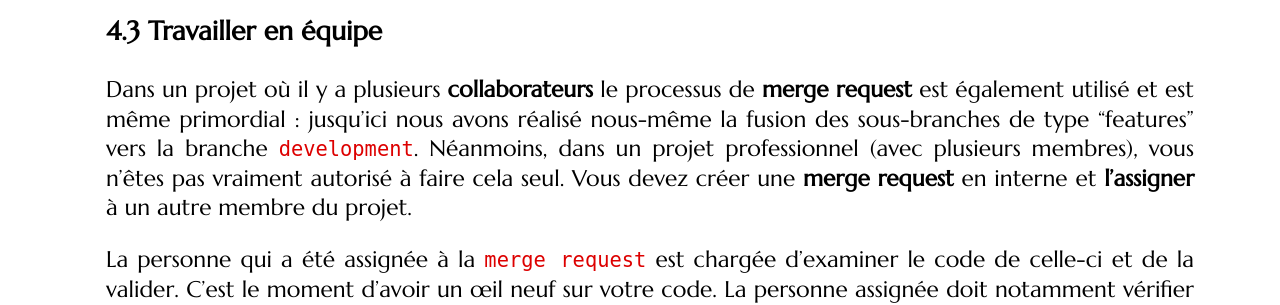
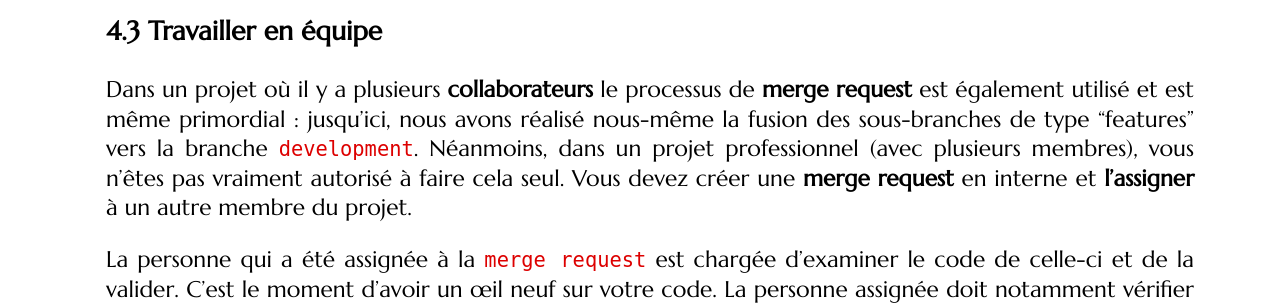
Before and after one commit to mgasquet/R304-QualiteDeveloppement, a Jekyll site: the page built from tutorials/tutorial1.md, in a window 1280 px wide and 1400 px high, scrolled down 26065 px. Shown: the part 185-490 px from the top of the window. Built offline with Jekyll 4.4.1, drawn with Linux system fonts in a browser that asks for light colours; some web fonts are replaced; some of the changed text lies outside the part shown.

```diff
--- a/tutorials/tutorial1.md
+++ b/tutorials/tutorial1.md
@@ -717,7 +717,7 @@ Si jamais une `merge request` ne satisfait pas le(s) propriétaire(s) du dépôt
 
 ### Travailler en équipe
 
-Dans un projet où il y a plusieurs **collaborateurs** le processus de **merge request** est également utilisé et est même primordial : jusqu'ici nous avons réalisé nous-même la fusion des sous-branches de type "features" vers la branche `development`. Néanmoins, dans un projet professionnel (avec plusieurs membres), vous n'êtes pas vraiment autorisé à faire cela seul. Vous devez créer une **merge request** en interne et **l'assigner** à un autre membre du projet.
+Dans un projet où il y a plusieurs **collaborateurs** le processus de **merge request** est également utilisé et est même primordial : jusqu'ici, nous avons réalisé nous-même la fusion des sous-branches de type "features" vers la branche `development`. Néanmoins, dans un projet professionnel (avec plusieurs membres), vous n'êtes pas vraiment autorisé à faire cela seul. Vous devez créer une **merge request** en interne et **l'assigner** à un autre membre du projet.
 
 La personne qui a été assignée à la `merge request` est chargée d'examiner le code de celle-ci et de la valider. C'est le moment d'avoir un œil neuf sur votre code. La personne assignée doit notamment vérifier si le code est bien commenté et documenté, s'il respecte les normes de nommage (CamelCase par exemple, ou bien des normes de l'entreprise), l'indentation... Bref, on vérifie d'abord que le code est propre. Il faut aussi vérifier que, a priori, le code fonctionne, ne contient pas de failles de sécurité potentielles, etc. Cela peut aussi être des problèmes relatifs au placement des fichiers, par exemple.
 
```
Also changed, not shown: other parts of tutorials/tutorial1.md (+1 -1 lines).
